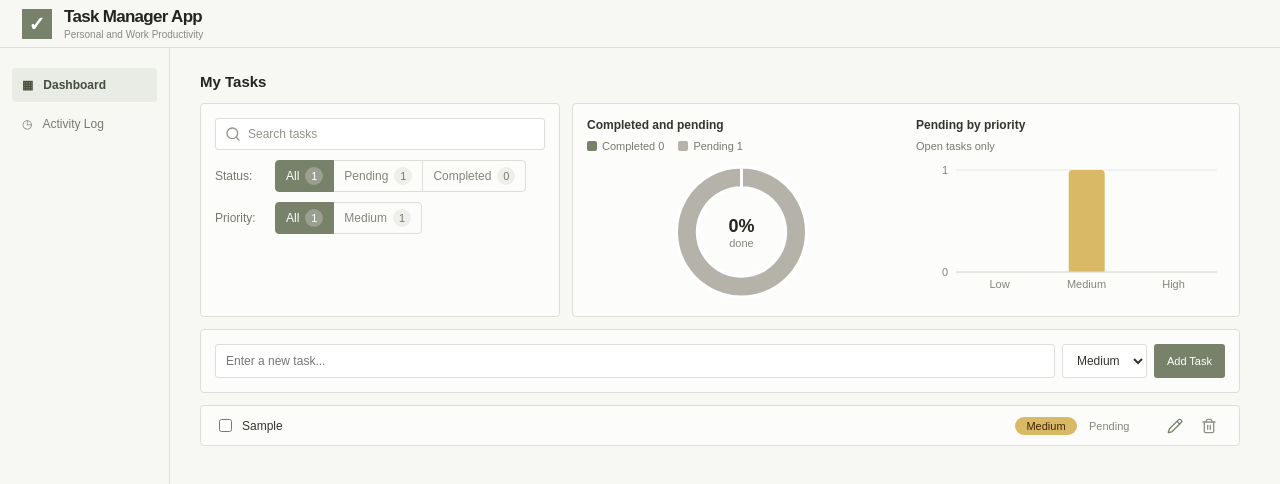
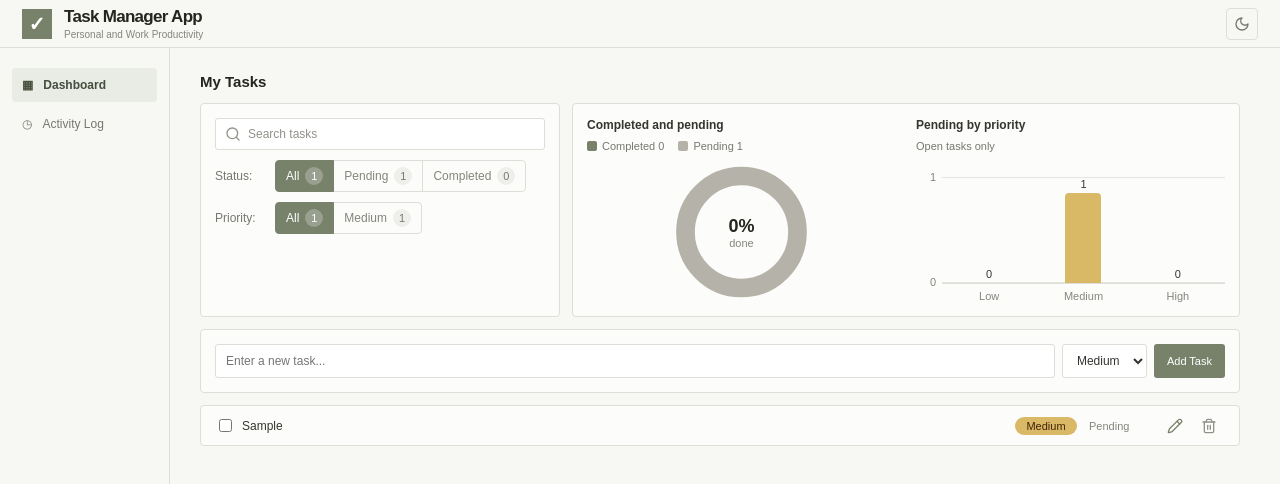
Before and after one commit to masigity/react-task-manager, a React (Vite) app: page / in a window 1280 px wide. Both pictures are taken after typing "Sample" into the empty fields and a click on the button "Add Task". Shown: the top 484 px of the page. Built offline with nearby package versions, Linux system fonts and the light colour scheme.

Commit message:
feat(ui): implement dark mode
Introduce a light and dark mode toggle that allows users to switch between themes.

```diff
--- a/src/App.css
+++ b/src/App.css
@@ -1,5 +1,53 @@
 
 /* ===== TaskFlow: Compact Interface ===== */
+
+/* ===== Theme colours (light is the default, dark is set by data-theme) ===== */
+
+:root {
+  --bg: #f7f7f4;
+  --panel: #fcfcfa;
+  --control: #ffffff;
+  --border: #deded8;
+  --border-soft: #e5e5df;
+  --text: #24251f;
+  --text-strong: #34352f;
+  --text-soft: #77786f;
+  --text-muted: #85857d;
+  --text-faint: #92928a;
+  --hover: #eeeeea;
+  --active-bg: #e9ebe5;
+  --accent: #78816a;
+  --accent-dark: #626d55;
+  --accent-text: #454d3c;
+  --danger: #cb4b3c;
+  --pending: #b4b2a9;
+}
+
+:root[data-theme="dark"] {
+  color-scheme: dark;
+  --bg: #1b1c18;
+  --panel: #23241f;
+  --control: #2c2d28;
+  --border: #3a3b35;
+  --border-soft: #2f302b;
+  --text: #e8e8e1;
+  --text-strong: #d9d9d1;
+  --text-soft: #a8a89f;
+  --text-muted: #9b9b92;
+  --text-faint: #7f7f77;
+  --hover: #2d2e29;
+  --active-bg: #33362d;
+  --accent: #78816a;
+  --accent-dark: #6a735d;
+  --accent-text: #b5c0a3;
+  --danger: #e0695a;
+  --pending: #55564f;
+}
+
+body {
+  background: var(--bg);
+}
+
 
 #root {
   min-height: 100vh;
@@ -7,8 +55,8 @@
 
 .app {
   min-height: 100vh;
-  background: #f7f7f4;
-  color: #24251f;
+  background: var(--bg);
+  color: var(--text);
   font-family: Arial, sans-serif;
 }
 
@@ -28,8 +76,8 @@ select {
   display: flex;
   align-items: center;
   justify-content: space-between;
-  border-bottom: 1px solid #deded8;
-  background: #f7f7f4;
+  border-bottom: 1px solid var(--border);
+  background: var(--bg);
 }
 
 .logo {
@@ -53,7 +101,7 @@ select {
   font-size: 10px;
   font-weight: normal;
   margin: 2px 0 0;
-  color: #888;
+  color: var(--text-muted);
 }
 
 .logo-icon {
@@ -61,15 +109,37 @@ select {
   height: 30px;
   display: grid;
   place-items: center;
-  background: #78816a;
+  background: var(--accent);
   color: white;
   font-size: 20px;
   font-weight: bolder;
 }
 
+/* Theme toggle (right side of the header) */
+
+.theme-toggle {
+  width: 32px;
+  height: 32px;
+  display: inline-flex;
+  align-items: center;
+  justify-content: center;
+  padding: 0;
+  background: transparent;
+  border: 1px solid var(--border);
+  border-radius: 4px;
+  color: var(--text-soft);
+  cursor: pointer;
+  transition: background 0.15s ease, color 0.15s ease;
+}
+
+.theme-toggle:hover {
+  background: var(--hover);
+  color: var(--text);
+}
+
 .header-user {
   font-size: 11px;
-  color: #85857d;
+  color: var(--text-muted);
   letter-spacing: 0.5px;
 }
 
@@ -86,7 +156,7 @@ select {
   width: 170px;
   flex-shrink: 0;
   padding: 20px 12px;
-  border-right: 1px solid #deded8;
+  border-right: 1px solid var(--border);
 }
 
 .sidebar nav {
@@ -101,18 +171,18 @@ select {
   gap: 9px;
   padding: 9px 10px;
   text-decoration: none;
-  color: #77786f;
+  color: var(--text-soft);
   font-size: 12px;
   transition: background 0.15s ease;
 }
 
 .sidebar-link:hover {
-  background: #eeeee8;
+  background: var(--hover);
 }
 
 .sidebar-link.active {
-  background: #e9eae2;
-  color: #34382c;
+  background: var(--active-bg);
+  color: var(--accent-text);
   font-weight: 600;
 }
 
@@ -140,7 +210,7 @@ select {
 
 .welcome-section p {
   font-size: 12px;
-  color: #85857d;
+  color: var(--text-muted);
 }
 
 /* Statistics */
@@ -151,8 +221,8 @@ select {
   gap: 28px;
   padding: 13px 0;
   margin-bottom: 24px;
-  border-top: 1px solid #deded8;
-  border-bottom: 1px solid #deded8;
+  border-top: 1px solid var(--border);
+  border-bottom: 1px solid var(--border);
 }
 
 .stat-card {
@@ -169,7 +239,7 @@ select {
 
 .stat-label {
   font-size: 11px;
-  color: #85857d;
+  color: var(--text-muted);
 }
 
 /* Tasks section */
@@ -183,8 +253,8 @@ select {
 .empty-message {
   padding: 20px 0;
   font-size: 12px;
-  color: #92928a;
-  border-top: 1px solid #deded8;
+  color: var(--text-faint);
+  border-top: 1px solid var(--border);
 }
 
 /* Task form */
@@ -194,9 +264,9 @@ select {
   gap: 7px;
   padding: 14px;
   margin: 0 0 12px;
-  border: 1px solid #deded8;
+  border: 1px solid var(--border);
   border-radius: 4px;
-  background: #fcfcfa;
+  background: var(--panel);
 }
 
 .task-form input {
@@ -204,16 +274,16 @@ select {
   min-width: 0;
   height: 34px;
   padding: 0 10px;
-  border: 1px solid #deded8;
+  border: 1px solid var(--border);
   border-radius: 3px;
-  background: #fff;
+  background: var(--control);
   font-size: 12px;
-  color: #24251f;
+  color: var(--text);
   outline: none;
 }
 
 .task-form input:focus {
-  border-color: #78816a;
+  border-color: var(--accent);
 }
 
 .task-form button {
@@ -221,14 +291,14 @@ select {
   padding: 0 13px;
   border: none;
   border-radius: 3px;
-  background: #78816a;
+  background: var(--accent);
   color: white;
   font-size: 11px;
   cursor: pointer;
 }
 
 .task-form button:hover {
-  background: #626d55;
+  background: var(--accent-dark);
 }
 
 /* Priority select in the add-task form matches the input and button height */
@@ -276,9 +346,9 @@ select {
 
 .task-list {
   padding: 0 14px;
-  border: 1px solid #deded8;
+  border: 1px solid var(--border);
   border-radius: 4px;
-  background: #fcfcfa;
+  background: var(--panel);
 }
 
 .task-row {
@@ -286,7 +356,7 @@ select {
   display: flex;
   align-items: center;
   justify-content: space-between;
-  border-bottom: 1px solid #deded8;
+  border-bottom: 1px solid var(--border);
   padding: 0 4px;
 }
 
@@ -296,20 +366,20 @@ select {
 
 .task-title {
   font-size: 12px;
-  color: #34352f;
+  color: var(--text-strong);
 }
 
 .task-status {
   min-width: 64px;
   font-size: 11px;
-  color: #85857d;
+  color: var(--text-muted);
 }
 
 .empty-message {
-  border-top: 1px solid #deded8;
+  border-top: 1px solid var(--border);
   padding: 14px 0;
   font-size: 12px;
-  color: #92928a;
+  color: var(--text-faint);
 }
 
 /* Completed Task */
@@ -321,31 +391,31 @@ select {
 }
 
 .task-information input {
-  accent-color: #78816a;
+  accent-color: var(--accent);
   cursor: pointer;
 }
 
 .task-title.completed {
   text-decoration: line-through;
-  color: #92928a;
+  color: var(--text-faint);
 }
 
 .completed-status {
-  color: #78816a;
+  color: var(--accent);
 }
 
 /* Delete Task */
 /* Delete Button */
 
 .delete-button {
-  color: #92928a;
+  color: var(--text-faint);
   transition: transform 0.2s ease, opacity 0.2s ease;
 }
 
 .delete-button:hover {
   transform: scale(1.2);
   opacity: 0.7;
-  color: #cb4b3c;
+  color: var(--danger);
 }
 
 /* Task Actions */
@@ -377,21 +447,21 @@ select {
 /* Edit and Save */
 
 .edit-button {
-  color: #78816a;
+  color: var(--accent);
 }
 
 .edit-button:hover {
-  color: #454d3c;
+  color: var(--accent-text);
 }
 
 /* Cancel */
 
 .cancel-button {
-  color: #92928a;
+  color: var(--text-faint);
 }
 
 .cancel-button:hover {
-  color: #cb4b3c;
+  color: var(--danger);
 }
 
 /* Edit Input */
@@ -401,11 +471,11 @@ select {
   min-width: 100px;
   height: 28px;
   padding: 0 6px;
-  border: 1px solid #deded8;
+  border: 1px solid var(--border);
   border-radius: 3px;
-  background: white;
+  background: var(--control);
   font-size: 12px;
-  color: #34352f;
+  color: var(--text-strong);
 }
 
 
@@ -419,20 +489,20 @@ select {
   width: 100%;
   max-width: 320px;
   padding: 8px 10px;
-  border: 1px solid #deded8;
+  border: 1px solid var(--border);
   border-radius: 3px;
-  background: #fff;
-  color: #34352f;
+  background: var(--control);
+  color: var(--text-strong);
   font-size: 12px;
   outline: none;
 }
 
 .search-input:focus {
-  border-color: #78816a;
+  border-color: var(--accent);
 }
 
 .search-input::placeholder {
-  color: #92928a;
+  color: var(--text-faint);
 }
 
 
@@ -465,9 +535,9 @@ select {
   gap: 10px;
   padding: 14px;
   margin-bottom: 12px;
-  border: 1px solid #deded8;
+  border: 1px solid var(--border);
   border-radius: 4px;
-  background: #fcfcfa;
+  background: var(--panel);
 }
 
 .search-box {
@@ -480,7 +550,7 @@ select {
   left: 10px;
   top: 50%;
   transform: translateY(-50%);
-  color: #92928a;
+  color: var(--text-faint);
   pointer-events: none;
 }
 
@@ -507,9 +577,9 @@ select {
   height: 32px;
   padding: 0 10px;
   background: transparent;
-  border: 1px solid #deded8;
+  border: 1px solid var(--border);
   border-radius: 0;
-  color: #85857d;
+  color: var(--text-muted);
   font-size: 12px;
   cursor: pointer;
   transition: all 0.2s ease;
@@ -537,14 +607,14 @@ select {
   align-items: center;
   justify-content: center;
   border-radius: 9px;
-  background: #eeeeea;
-  color: #77786f;
+  background: var(--hover);
+  color: var(--text-soft);
   font-size: 11px;
 }
 
 .filter-button:hover {
-  border-color: #78816a;
-  color: #454d3c;
+  border-color: var(--accent);
+  color: var(--accent-text);
 }
 
 /* Priority filter row (same layout as the status filter row) */
@@ -560,7 +630,7 @@ select {
   width: 60px;
   flex-shrink: 0;
   font-size: 12px;
-  color: #77786f;
+  color: var(--text-soft);
 }
 
 .filter-button:hover,
@@ -569,8 +639,8 @@ select {
 }
 
 .filter-button.active {
-  background: #78816a;
-  border-color: #78816a;
+  background: var(--accent);
+  border-color: var(--accent);
   color: white;
 }
 
@@ -597,12 +667,12 @@ select {
 .stat-value {
   font-size: 21px;
   font-weight: 500;
-  color: #34352f;
+  color: var(--text-strong);
 }
 
 .stat-label {
   font-size: 10px;
-  color: #85857d;
+  color: var(--text-muted);
   text-transform: uppercase;
   letter-spacing: 0.5px;
 }
@@ -610,14 +680,14 @@ select {
 .stats-progress {
   grid-column: 1 / -1;
   height: 4px;
-  background: #e5e5df;
+  background: var(--border-soft);
   border-radius: 4px;
   overflow: hidden;
 }
 
 .stats-progress-fill {
   height: 100%;
-  background: #78816a;
+  background: var(--accent);
   transition: width 0.3s ease;
 }
 
@@ -657,7 +727,7 @@ select {
 }
 
 .priority-low {
-  background: #78816a;
+  background: var(--accent);
   color: white;
 }
 
@@ -666,10 +736,10 @@ select {
 .priority-edit-select {
   height: 28px;
   padding: 0 6px;
-  border: 1px solid #deded8;
+  border: 1px solid var(--border);
   border-radius: 3px;
-  background: white;
-  color: #34352f;
+  background: var(--control);
+  color: var(--text-strong);
   font-size: 12px;
   cursor: pointer;
 }
@@ -691,20 +761,20 @@ select {
   background: transparent;
   border: none;
   border-radius: 4px;
-  color: #77786f;
+  color: var(--text-soft);
   font-size: 12px;
   text-align: left;
   cursor: pointer;
 }
 
 .sidebar-link:hover {
-  background: #eeeeea;
-  color: #24251f;
+  background: var(--hover);
+  color: var(--text);
 }
 
 .sidebar-link.active {
-  background: #e9ebe5;
-  color: #454d3c;
+  background: var(--active-bg);
+  color: var(--accent-text);
   font-weight: 600;
 }
 
@@ -732,7 +802,7 @@ select {
 .activity-list {
   display: flex;
   flex-direction: column;
-  border-top: 1px solid #deded8;
+  border-top: 1px solid var(--border);
 }
 
 .activity-row {
@@ -741,7 +811,7 @@ select {
   align-items: center;
   gap: 20px;
   padding: 14px 4px;
-  border-bottom: 1px solid #deded8;
+  border-bottom: 1px solid var(--border);
 }
 
 .activity-information {
@@ -751,7 +821,7 @@ select {
 }
 
 .activity-action {
-  color: #78816a;
+  color: var(--accent);
   font-size: 11px;
   font-weight: 600;
   text-transform: uppercase;
@@ -759,12 +829,12 @@ select {
 }
 
 .activity-task-title {
-  color: #34352f;
+  color: var(--text-strong);
   font-size: 13px;
 }
 
 .activity-time {
-  color: #92938a;
+  color: var(--text-faint);
   font-size: 11px;
   white-space: nowrap;
 }
@@ -772,14 +842,14 @@ select {
 .clear-log-button {
   padding: 6px 12px;
   background: transparent;
-  border: 1px solid #deded8;
+  border: 1px solid var(--border);
   border-radius: 3px;
-  color: #77786f;
+  color: var(--text-soft);
   font-size: 11px;
   cursor: pointer;
 }
 
 .clear-log-button:hover {
-  background: #eeeeea;
-  color: #34352f;
+  background: var(--hover);
+  color: var(--text-strong);
 }
--- a/src/components/DashboardCharts.css
+++ b/src/components/DashboardCharts.css
@@ -6,23 +6,23 @@
   gap: 20px;
   padding: 14px;
   margin-bottom: 20px;
-  border: 1px solid #deded8;
+  border: 1px solid var(--border, #deded8);
   border-radius: 4px;
-  background: #fcfcfa;
+  background: var(--panel, #fcfcfa);
   font-family: inherit;
 }
 
 .dc-empty {
   grid-column: 1 / -1;
   font-size: 12px;
-  color: #92928a;
+  color: var(--text-faint, #92928a);
 }
 
 .dc-title {
   margin: 0 0 6px;
   font-size: 12px;
   font-weight: 600;
-  color: #34352f;
+  color: var(--text-strong, #34352f);
 }
 
 .dc-legend {
@@ -32,7 +32,7 @@
   min-height: 16px;
   margin-bottom: 8px;
   font-size: 11px;
-  color: #77786f;
+  color: var(--text-soft, #77786f);
 }
 
 .dc-legend span {
@@ -79,7 +79,7 @@
   position: relative;
   flex: 1;
   margin-left: 26px;
-  border-bottom: 1px solid #deded8;
+  border-bottom: 1px solid var(--border, #deded8);
 }
 
 .dc-grid {
@@ -87,7 +87,7 @@
   left: 0;
   right: 0;
   height: 0;
-  border-top: 1px solid #e5e5df;
+  border-top: 1px solid var(--border-soft, #e5e5df);
 }
 
 .dc-grid span {
@@ -97,7 +97,7 @@
   width: 20px;
   text-align: right;
   font-size: 11px;
-  color: #85857d;
+  color: var(--text-muted, #85857d);
 }
 
 .dc-bar-row {
@@ -117,7 +117,7 @@
 .dc-bar-value {
   margin-bottom: 3px;
   font-size: 11px;
-  color: #34352f;
+  color: var(--text-strong, #34352f);
 }
 
 .dc-bar {
@@ -132,7 +132,7 @@
   margin-left: 26px;
   padding-top: 6px;
   font-size: 11px;
-  color: #85857d;
+  color: var(--text-muted, #85857d);
   text-align: center;
 }
 
@@ -149,12 +149,12 @@
 .dc-center strong {
   font-size: 18px;
   font-weight: 600;
-  color: #24251f;
+  color: var(--text, #24251f);
 }
 
 .dc-center span {
   font-size: 11px;
-  color: #85857d;
+  color: var(--text-muted, #85857d);
 }
 
 @media (max-width: 480px) {
--- a/src/components/DashboardCharts.jsx
+++ b/src/components/DashboardCharts.jsx
@@ -1,21 +1,8 @@
-import {
-  PieChart,
-  Pie,
-  Cell,
-  BarChart,
-  Bar,
-  XAxis,
-  YAxis,
-  CartesianGrid,
-  Tooltip,
-  ResponsiveContainer,
-} from "recharts";
-
 import "./DashboardCharts.css";
 
 const STATUS_COLOURS = {
   Completed: "#78816a",
-  Pending: "#b4b2a9",
+  Pending: "var(--pending, #b4b2a9)",
 };
 
 const PRIORITY_COLOURS = {
@@ -23,6 +10,10 @@ const PRIORITY_COLOURS = {
   Medium: "#d9b866",
   High: "#b65b50",
 };
+
+// Doughnut geometry (SVG viewBox is 120 x 120)
+const RADIUS = 48;
+const CIRCUMFERENCE = 2 * Math.PI * RADIUS;
 
 function DashboardCharts({ tasks }) {
   if (tasks.length === 0) {
@@ -36,11 +27,7 @@ function DashboardCharts({ tasks }) {
   const completedCount = tasks.filter((task) => task.completed).length;
   const pendingCount = tasks.length - completedCount;
   const completionRate = Math.round((completedCount / tasks.length) * 100);
-
-  const statusData = [
-    { name: "Completed", value: completedCount },
-    { name: "Pending", value: pendingCount },
-  ];
+  const completedLength = (completedCount / tasks.length) * CIRCUMFERENCE;
 
   // Open (not completed) tasks per priority
   const priorityData = ["Low", "Medium", "High"].map((name) => ({
@@ -49,6 +36,20 @@ function DashboardCharts({ tasks }) {
       (task) => !task.completed && (task.priority || "Medium") === name
     ).length,
   }));
+
+  // Y-axis scale for the bar chart
+  const maxCount = Math.max(...priorityData.map((item) => item.count), 1);
+  const step = maxCount <= 4 ? 1 : Math.ceil(maxCount / 4);
+  const topValue = maxCount <= 4 ? maxCount : step * 4;
+  const ticks = [];
+
+  for (let value = 0; value <= topValue; value += step) {
+    ticks.push(value);
+  }
+
+  const priorityLabel = priorityData
+    .map((item) => `${item.name} ${item.count}`)
+    .join(", ");
 
   return (
     <section className="dc-panel">
@@ -74,27 +75,36 @@ function DashboardCharts({ tasks }) {
         </div>
 
         <div className="dc-chart-box">
-          <ResponsiveContainer width="100%" height="100%">
-            <PieChart>
-              <Pie
-                data={statusData}
-                dataKey="value"
-                nameKey="name"
-                innerRadius="68%"
-                outerRadius="100%"
-                startAngle={90}
-                endAngle={-270}
-                stroke="#ffffff"
-                strokeWidth={3}
-                isAnimationActive={false}
-              >
-                {statusData.map((entry) => (
-                  <Cell key={entry.name} fill={STATUS_COLOURS[entry.name]} />
-                ))}
-              </Pie>
-              <Tooltip contentStyle={{ fontSize: 12 }} />
-            </PieChart>
-          </ResponsiveContainer>
+          <svg
+            className="dc-donut"
+            viewBox="0 0 120 120"
+            role="img"
+            aria-label={`${completedCount} of ${tasks.length} tasks completed`}
+          >
+            <circle
+              cx="60"
+              cy="60"
+              r={RADIUS}
+              fill="none"
+              style={{ stroke: STATUS_COLOURS.Pending }}
+              strokeWidth="16"
+            >
+              <title>{`Pending: ${pendingCount}`}</title>
+            </circle>
+
+            <circle
+              cx="60"
+              cy="60"
+              r={RADIUS}
+              fill="none"
+              stroke={STATUS_COLOURS.Completed}
+              strokeWidth="16"
+              strokeDasharray={`${completedLength} ${CIRCUMFERENCE}`}
+              transform="rotate(-90 60 60)"
+            >
+              <title>{`Completed: ${completedCount}`}</title>
+            </circle>
+          </svg>
 
           <div className="dc-center">
             <strong>{completionRate}%</strong>
@@ -112,42 +122,48 @@ function DashboardCharts({ tasks }) {
         </div>
 
         <div className="dc-chart-box">
-          <ResponsiveContainer width="100%" height="100%">
-            <BarChart
-              data={priorityData}
-              margin={{ top: 8, right: 8, left: -20, bottom: 0 }}
-            >
-              <CartesianGrid vertical={false} stroke="#e5e5df" />
-              <XAxis
-                dataKey="name"
-                tickLine={false}
-                axisLine={{ stroke: "#deded8" }}
-                tick={{ fontSize: 11, fill: "#85857d" }}
-              />
-              <YAxis
-                allowDecimals={false}
-                domain={[0, (max) => Math.max(max, 1)]}
-                tickLine={false}
-                axisLine={false}
-                tick={{ fontSize: 11, fill: "#85857d" }}
-              />
-              <Tooltip
-                cursor={{ fill: "#eeeeea" }}
-                contentStyle={{ fontSize: 12 }}
-              />
-              <Bar
-                dataKey="count"
-                name="Tasks"
-                radius={[4, 4, 0, 0]}
-                maxBarSize={36}
-                isAnimationActive={false}
-              >
-                {priorityData.map((entry) => (
-                  <Cell key={entry.name} fill={PRIORITY_COLOURS[entry.name]} />
+          <div
+            className="dc-bars"
+            role="img"
+            aria-label={`Pending tasks by priority: ${priorityLabel}`}
+          >
+            <div className="dc-plot">
+              {ticks.map((tick) => (
+                <div
+                  className="dc-grid"
+                  key={tick}
+                  style={{ bottom: `${(tick / topValue) * 100}%` }}
+                >
+                  <span>{tick}</span>
+                </div>
+              ))}
+
+              <div className="dc-bar-row">
+                {priorityData.map((item) => (
+                  <div
+                    className="dc-bar-col"
+                    key={item.name}
+                    title={`${item.name}: ${item.count} pending`}
+                  >
+                    <span className="dc-bar-value">{item.count}</span>
+                    <div
+                      className="dc-bar"
+                      style={{
+                        height: `${(item.count / topValue) * 100}%`,
+                        background: PRIORITY_COLOURS[item.name],
+                      }}
+                    />
+                  </div>
                 ))}
-              </Bar>
-            </BarChart>
-          </ResponsiveContainer>
+              </div>
+            </div>
+
+            <div className="dc-axis">
+              {priorityData.map((item) => (
+                <span key={item.name}>{item.name}</span>
+              ))}
+            </div>
+          </div>
         </div>
       </div>
     </section>
--- a/src/components/Header.jsx
+++ b/src/components/Header.jsx
@@ -1,4 +1,41 @@
+import { useState, useLayoutEffect } from "react";
+import { SunIcon, MoonIcon } from "./Icons";
+
+function getStartingTheme() {
+  try {
+    const saved = localStorage.getItem("taskflow-theme");
+
+    if (saved === "light" || saved === "dark") {
+      return saved;
+    }
+  } catch (error) {
+    console.error("Could not load theme:", error);
+  }
+
+  // No saved choice yet: follow the device setting
+  return window.matchMedia("(prefers-color-scheme: dark)").matches
+    ? "dark"
+    : "light";
+}
+
 function Header() {
+  const [theme, setTheme] = useState(getStartingTheme);
+
+  // Apply the theme and remember it
+  useLayoutEffect(function () {
+    document.documentElement.setAttribute("data-theme", theme);
+
+    try {
+      localStorage.setItem("taskflow-theme", theme);
+    } catch (error) {
+      console.error("Could not save theme:", error);
+    }
+  }, [theme]);
+
+  function toggleTheme() {
+    setTheme(theme === "dark" ? "light" : "dark");
+  }
+
   return (
     <header className="header">
       <div className="logo">
@@ -10,7 +47,15 @@ function Header() {
         </div>
       </div>
 
-
+      <button
+        className="theme-toggle"
+        onClick={toggleTheme}
+        title={theme === "dark" ? "Switch to light mode" : "Switch to dark mode"}
+        aria-label={theme === "dark" ? "Switch to light mode" : "Switch to dark mode"}
+        type="button"
+      >
+        {theme === "dark" ? <SunIcon /> : <MoonIcon />}
+      </button>
     </header>
   );
 }
--- a/src/components/Icons.jsx
+++ b/src/components/Icons.jsx
@@ -62,3 +62,27 @@ export function SearchIcon() {
     </Icon>
   );
 }
+
+export function SunIcon() {
+  return (
+    <Icon>
+      <circle cx="12" cy="12" r="4" />
+      <path d="M12 2v2" />
+      <path d="M12 20v2" />
+      <path d="m4.93 4.93 1.41 1.41" />
+      <path d="m17.66 17.66 1.41 1.41" />
+      <path d="M2 12h2" />
+      <path d="M20 12h2" />
+      <path d="m6.34 17.66-1.41 1.41" />
+      <path d="m19.07 4.93-1.41 1.41" />
+    </Icon>
+  );
+}
+
+export function MoonIcon() {
+  return (
+    <Icon>
+      <path d="M12 3a6 6 0 0 0 9 9 9 9 0 1 1-9-9Z" />
+    </Icon>
+  );
+}
```
